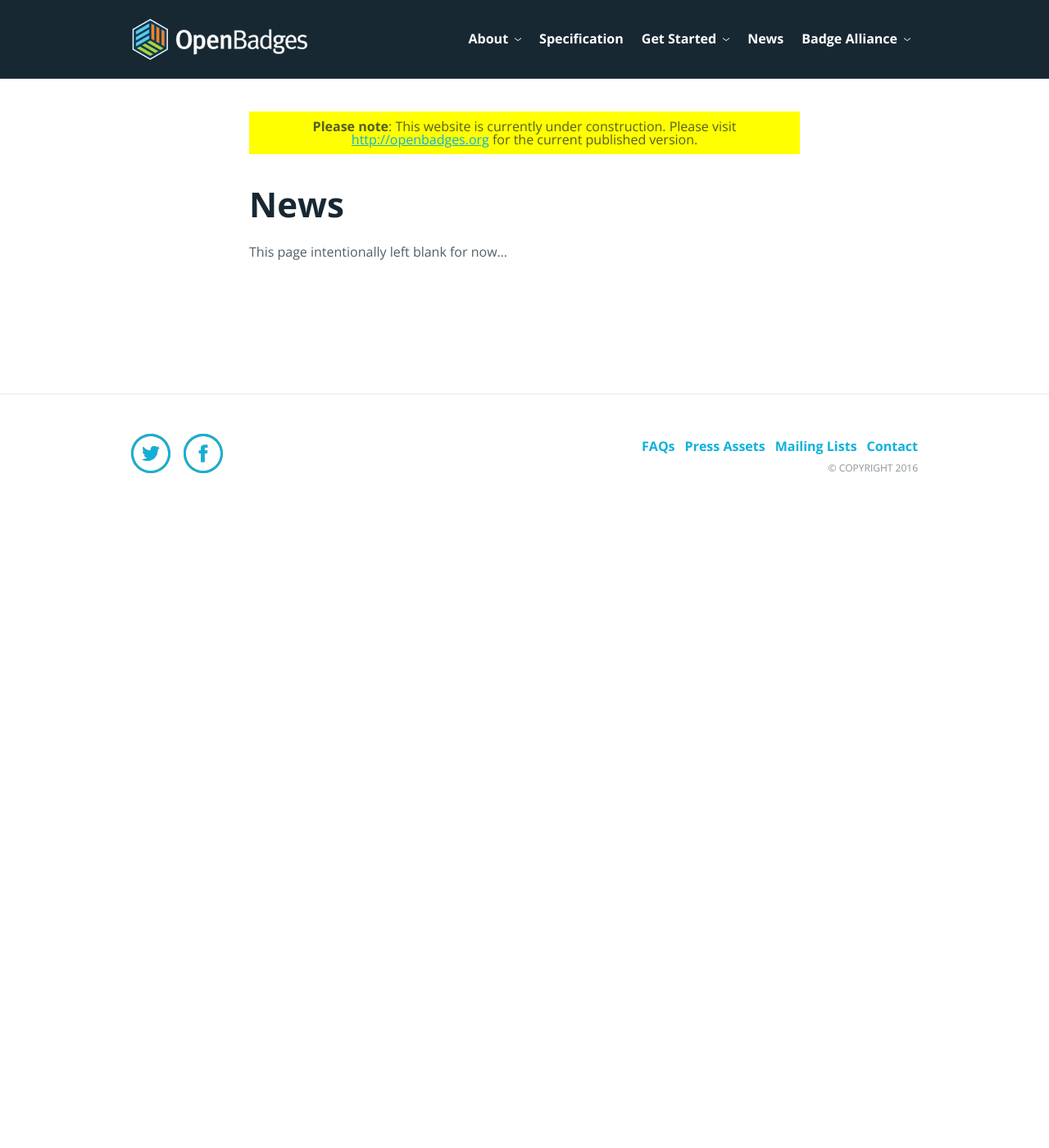
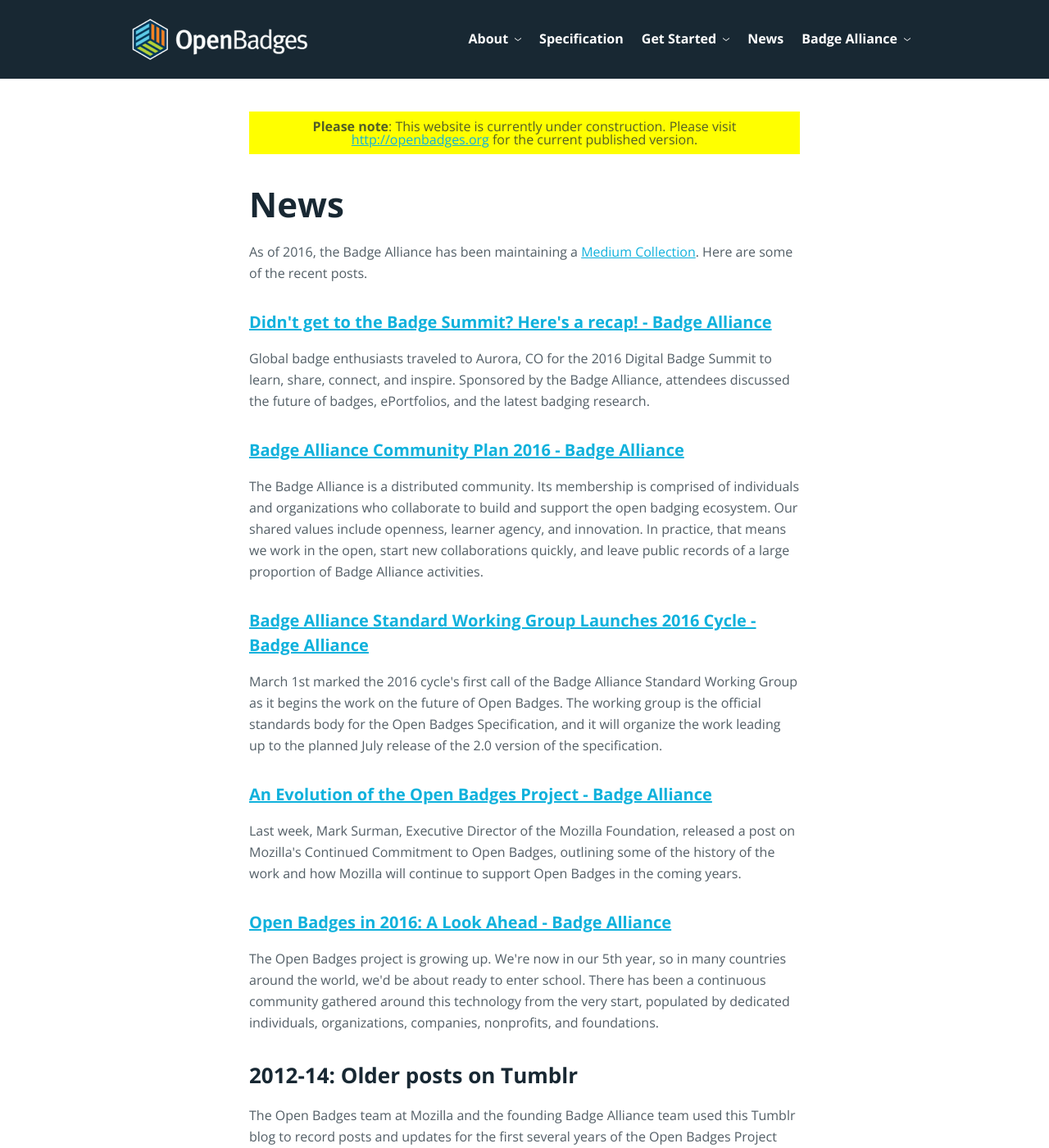
Before and after one commit to mozilla/openbadges.org-static, a Jekyll site: the page built from news/index.md, in a window 1280 px wide and 1400 px high. Shown: the whole window at 82% size. Built offline with Jekyll 4.4.1, drawn with Linux system fonts in a browser that asks for light colours.

Commit message:
add posts to news page

```diff
--- a/news/index.md
+++ b/news/index.md
@@ -4,5 +4,19 @@
 permalink: /news/
 order: 4
 ---
+As of 2016, the Badge Alliance has been maintaining a <a href="http://medium.com/badge-alliance">Medium Collection</a>. Here are some of the recent posts.
 
-This page intentionally left blank for now...
+<blockquote><h3 class="title title-secondary"><a href="https://medium.com/badge-alliance/didnt-get-to-the-badge-summit-here-s-a-recap-5f3db7208f60">Didn't get to the Badge Summit? Here's a recap! - Badge Alliance</a></h3><p>Global badge enthusiasts traveled to Aurora, CO for the 2016 Digital Badge Summit to learn, share, connect, and inspire. Sponsored by the Badge Alliance, attendees discussed the future of badges, ePortfolios, and the latest badging research.</p></blockquote>
+
+<blockquote><h3 class="title title-secondary"><a href="https://medium.com/badge-alliance/badge-alliance-community-plan-2016-c2003bb6b69d">Badge Alliance Community Plan 2016 - Badge Alliance</a></h3><p>The Badge Alliance is a distributed community. Its membership is comprised of individuals and organizations who collaborate to build and support the open badging ecosystem. Our shared values include openness, learner agency, and innovation. In practice, that means we work in the open, start new collaborations quickly, and leave public records of a large proportion of Badge Alliance activities.</p></blockquote>
+
+<blockquote><h3 class="title title-secondary"><a href="https://medium.com/badge-alliance/badge-alliance-standard-working-group-launches-2016-cycle-9b2fb3e0fae9#.hiwxy95xy">Badge Alliance Standard Working Group Launches 2016 Cycle - Badge Alliance</a></h3><p>March 1st marked the 2016 cycle's first call of the Badge Alliance Standard Working Group as it begins the work on the future of Open Badges. The working group is the official standards body for the Open Badges Specification, and it will organize the work leading up to the planned July release of the 2.0 version of the specification.</p></blockquote>
+
+<blockquote><h3 class="title title-secondary"><a href="https://medium.com/badge-alliance/an-evolution-of-open-badges-9025b7a95cd1#.mxfsohqgv">An Evolution of the Open Badges Project - Badge Alliance</a></h3><p>Last week, Mark Surman, Executive Director of the Mozilla Foundation, released a post on Mozilla's Continued Commitment to Open Badges, outlining some of the history of the work and how Mozilla will continue to support Open Badges in the coming years.</p></blockquote>
+
+<blockquote><h3 class="title title-secondary"><a href="https://medium.com/badge-alliance/open-badges-in-2016-a-look-ahead-3cfe5c3c9878#.o99mumjmt">Open Badges in 2016: A Look Ahead - Badge Alliance</a></h3><p>The Open Badges project is growing up. We're now in our 5th year, so in many countries around the world, we'd be about ready to enter school. There has been a continuous community gathered around this technology from the very start, populated by dedicated individuals, organizations, companies, nonprofits, and foundations.</p></blockquote>
+
+<h2 class="title title-content">2012-14: Older posts on Tumblr</h2>
+The Open Badges team at Mozilla and the founding Badge Alliance team used this Tumblr blog to record posts and updates for the first several years of the Open Badges Project
+
+<a href="http://openbadges.tumblr.com/" class="button">Open Badges Tumblr</a>
```
